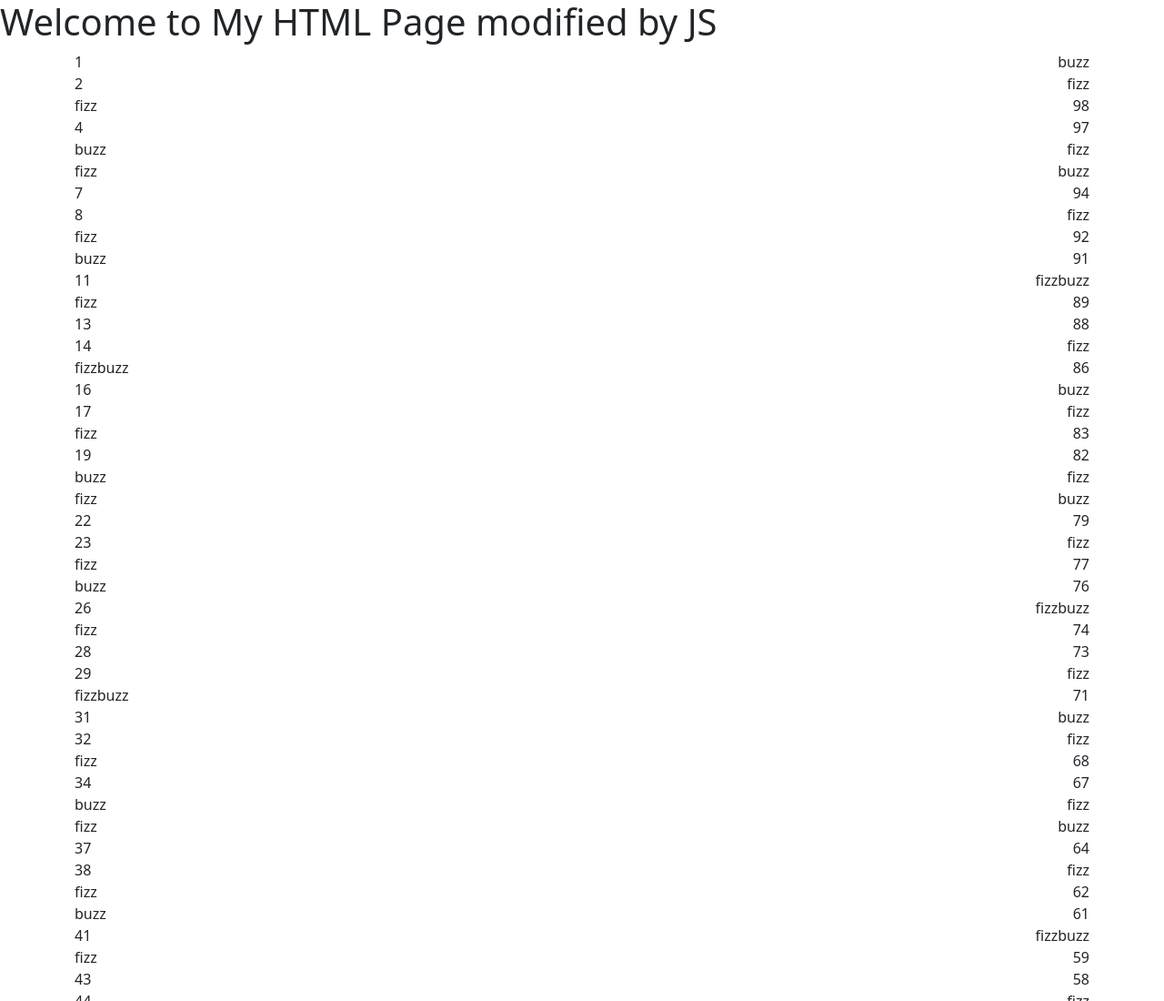
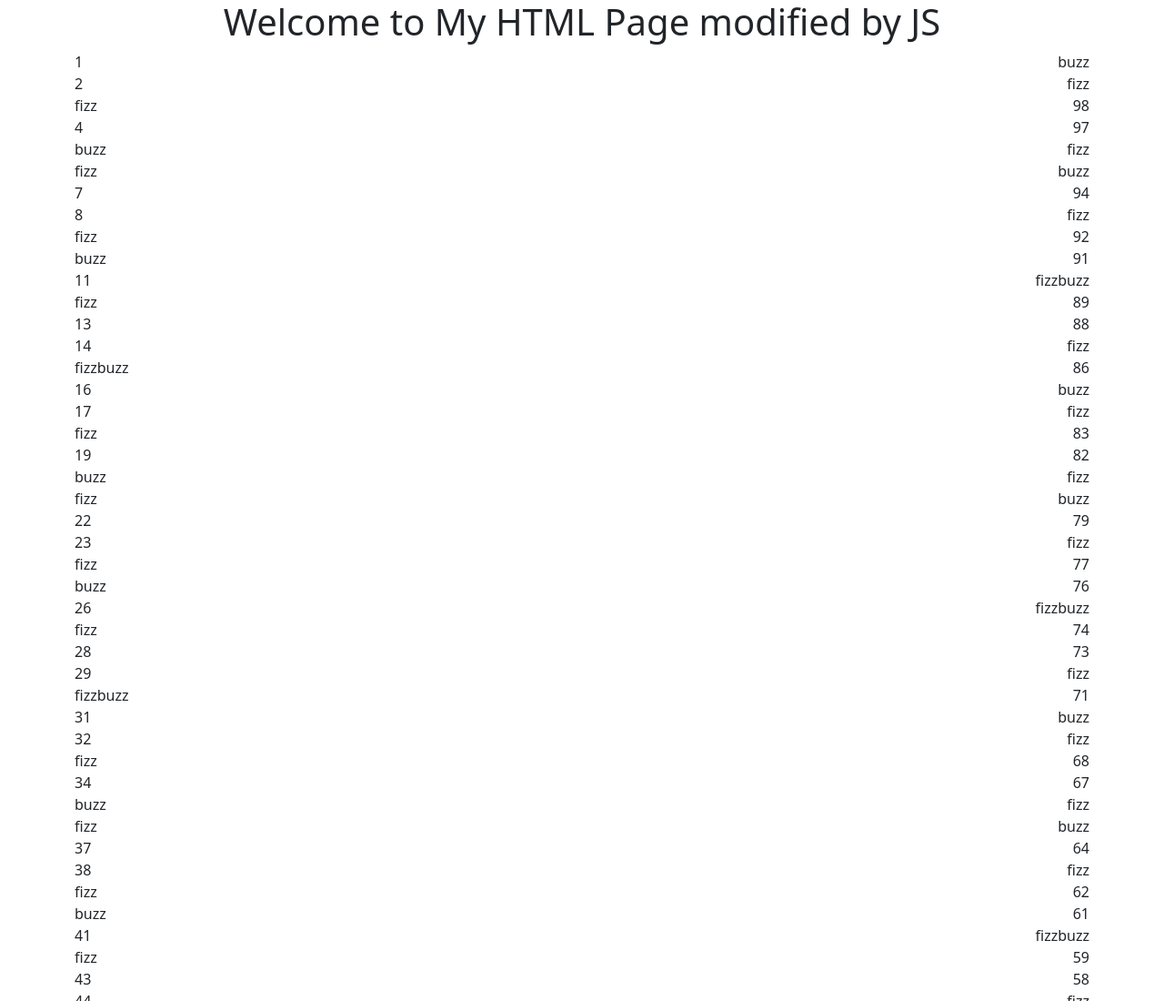
Before and after one commit to aldodenegri/js-fizzbuzz, a plain HTML site: page index.html in a window 1280 px wide. Shown: the top 1100 px of the page at 91% size. Drawn offline with nearby package versions, Linux system fonts and the light colour scheme.

Commit message:
Spostato h1 dentro container

```diff
--- a/index.html
+++ b/index.html
@@ -8,8 +8,10 @@
 
     </head>
     <body>
-        <h1>Welcome to My HTML Page modified by JS</h1>
-        <div id="textJS" class="container"></div>
+
+        <div id="textJS" class="container">
+            <h1 class="d-flex justify-content-center">Welcome to My HTML Page modified by JS</h1>
+        </div>
         <script src="main.js"></script>
     </body>
 </html>
--- a/main.js
+++ b/main.js
@@ -1,7 +1,6 @@
 let textJS = document.getElementById("textJS");
 let output = "";
 let outputReverse = "";
-textJS.innerHTML = ""; //svuoto il contenuto html prima di iniziare il ciclo
 for (let i = 1, j = 100; i <= 100 && j >= 0; i++, j--)//in alterantiiva posso usare anche for(let i=1;i<101;i++)
 {
     //la logica dei cotrolli per i e per j devono essere separate altrimenti si sovrascrivono a vicenda e non ottengo il controllo desierato
```
